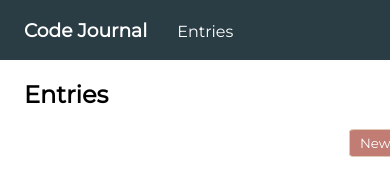
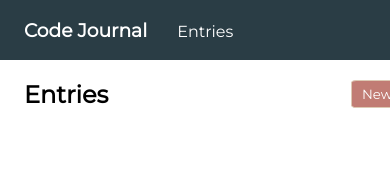
Before and after one commit to danielwrosenbaum/code-journal, a website: page index.html in a window 390 px wide. Drawn offline with Linux system fonts and the light colour scheme.

Commit message:
fixed issue with new button disappearing when screen is optimized for mobile. #3

```diff
--- a/css/styles.css
+++ b/css/styles.css
@@ -33,6 +33,10 @@ ul {
   width: 100%;
   margin-bottom: 40px;
   border-radius: 5%;
+}
+
+.entry {
+  margin-bottom: 25px;
 }
 
 .entry-pic {
@@ -106,8 +110,9 @@ textarea:hover {
   color: white;
   border-radius: 10%;
   border: 1px solid #ddc9b4;
-  position: relative;
-  left: 95%;
+  margin-bottom: 25px;
+  position: absolute;
+  left: 90%;
 }
 
 .new-button:hover {
--- a/index.html
+++ b/index.html
@@ -33,7 +33,7 @@
     <div data-view="entry-form" class="container">
       <form class="form hidden">
         <div class="row column-full">
-          <h2 id="newEntry">New Entry</h2>
+          <h2 class="newEntry">New Entry</h2>
         </div>
         <div class="row">
           <div class="column-half">
@@ -72,11 +72,12 @@
         </div>
       </form>
     </div>
-    <div data-view="entries" class="container entry">
-      <a id="entry">
-        <h2>Entries</h2>
-        <button class="new-button" type="button">New</button>
-      </a>
+    <div data-view="entries" class="container entry column-full">
+
+        <h2>Entries
+          <button class="new-button" type="button">New</button>
+        </h2>
+
       <ul class="column-full listEntries">
       </ul>
     </div>
--- a/js/main.js
+++ b/js/main.js
@@ -7,6 +7,7 @@ var theList = document.querySelector('.listEntries');
 var newButton = document.querySelector('.new-button');
 var entries = document.querySelector('.entry');
 var cancelButton = document.querySelector('.cancel-button');
+var newEntrytitle = document.querySelector('.newEntry');
 
 function addUrl(event) {
   $photoUrl.src = event.target.value;
@@ -67,6 +68,7 @@ function journalReturn(data) {
   $editButton.addEventListener('click', function (event) {
     entries.className = 'hidden';
     $formVar.className = 'form';
+    newEntrytitle.textContent = 'Edit Entry';
     data.editing = data.id;
     $formVar.elements.notes.value = data.notes;
     $formVar.elements.title.value = data.title;
```
